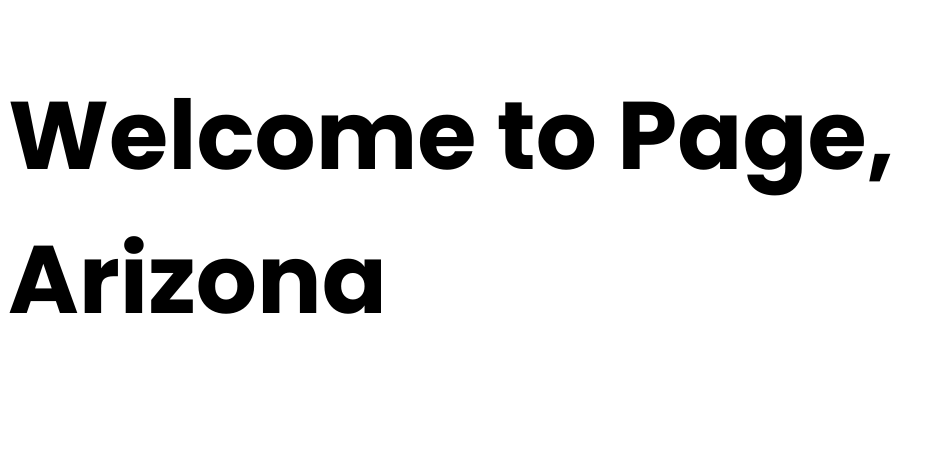
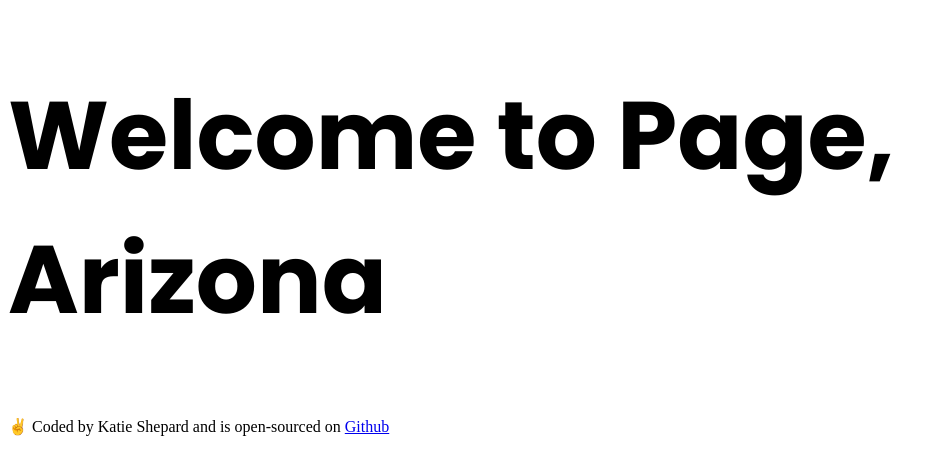
Before and after one commit to kdshepard89/travel-project, a plain HTML site: page index.html in a window 1280 px wide. Shown: the whole page, without its empty margins (0-945 px from the left). Drawn offline with Linux system fonts and the light colour scheme.

Commit message:
added link to github

```diff
--- a/index.html
+++ b/index.html
@@ -15,5 +15,9 @@
   </head>
   <body>
     <h1>Welcome to Page, Arizona</h1>
+    <footer>
+      ✌️ Coded by Katie Shepard and is open-sourced on
+      <a href="https://github.com/kdshepard89/travel-project">Github</a>
+    </footer>
   </body>
 </html>
```
